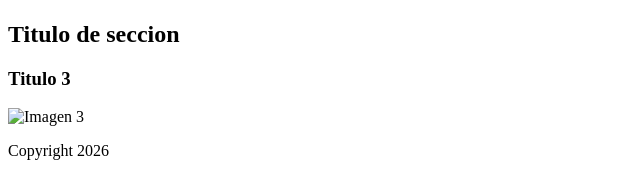
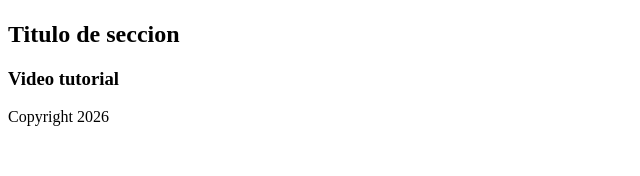
Before and after one commit to Cata49972/TP2-Alonso, a plain HTML site: page index.html in a window 1280 px wide. Shown: the part 1155-1331 px from the top of the page, without its empty margins (0-640 px from the left). After the commit the page ends 1297 px from the top, so only its background shows below. Drawn offline with Linux system fonts and the light colour scheme.

Commit message:
video tutorial

```diff
--- a/index.html
+++ b/index.html
@@ -37,8 +37,8 @@ Al día siguiente preparó dos tortas idénticas y se las llevó a sus dos clien
                 <section>
         <h2>Titulo de seccion</h2>
         <article>
-            <h3>Titulo 3</h3>
-            <img src="#" alt="Imagen 3">
+            <h3>Video tutorial</h3>
+            <a href="//www.youtube.com/watch?v=aadzlHL1lE8"></a>
         </article>
         </section>
     </main>
```
